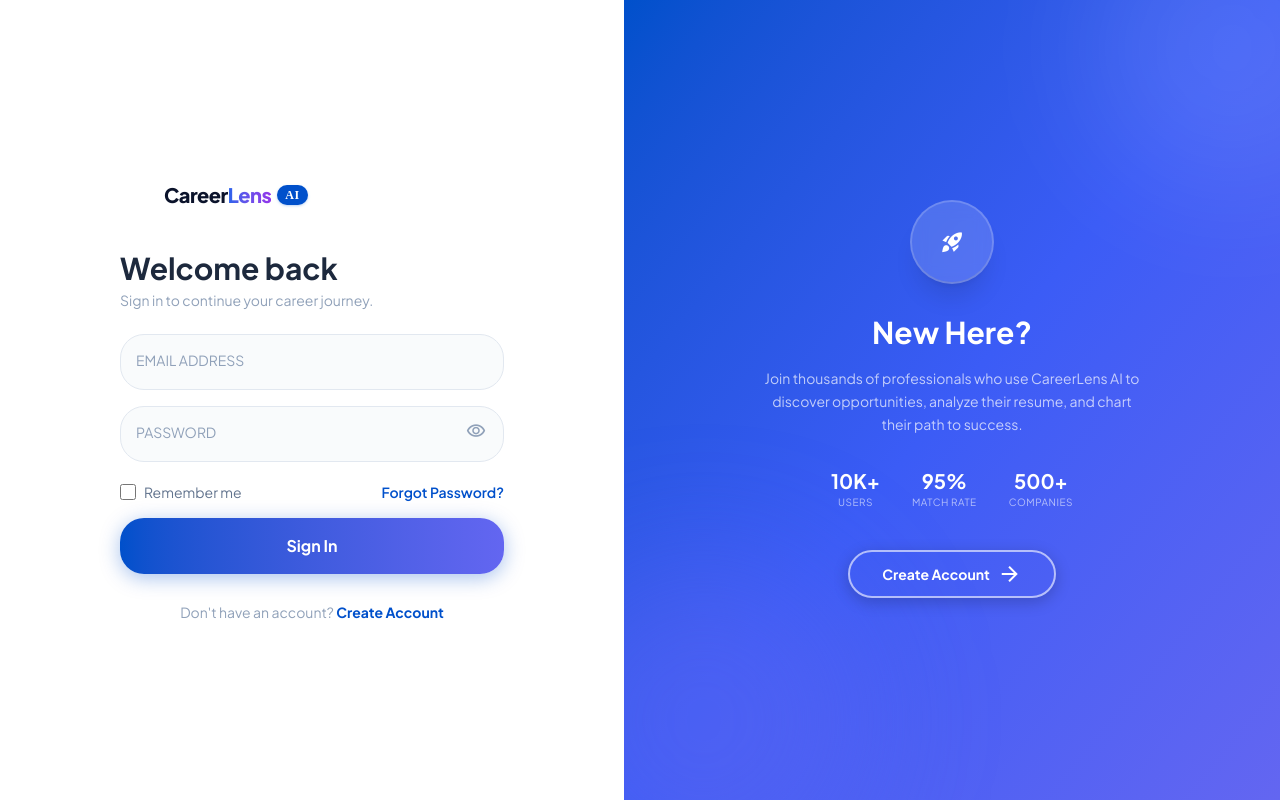
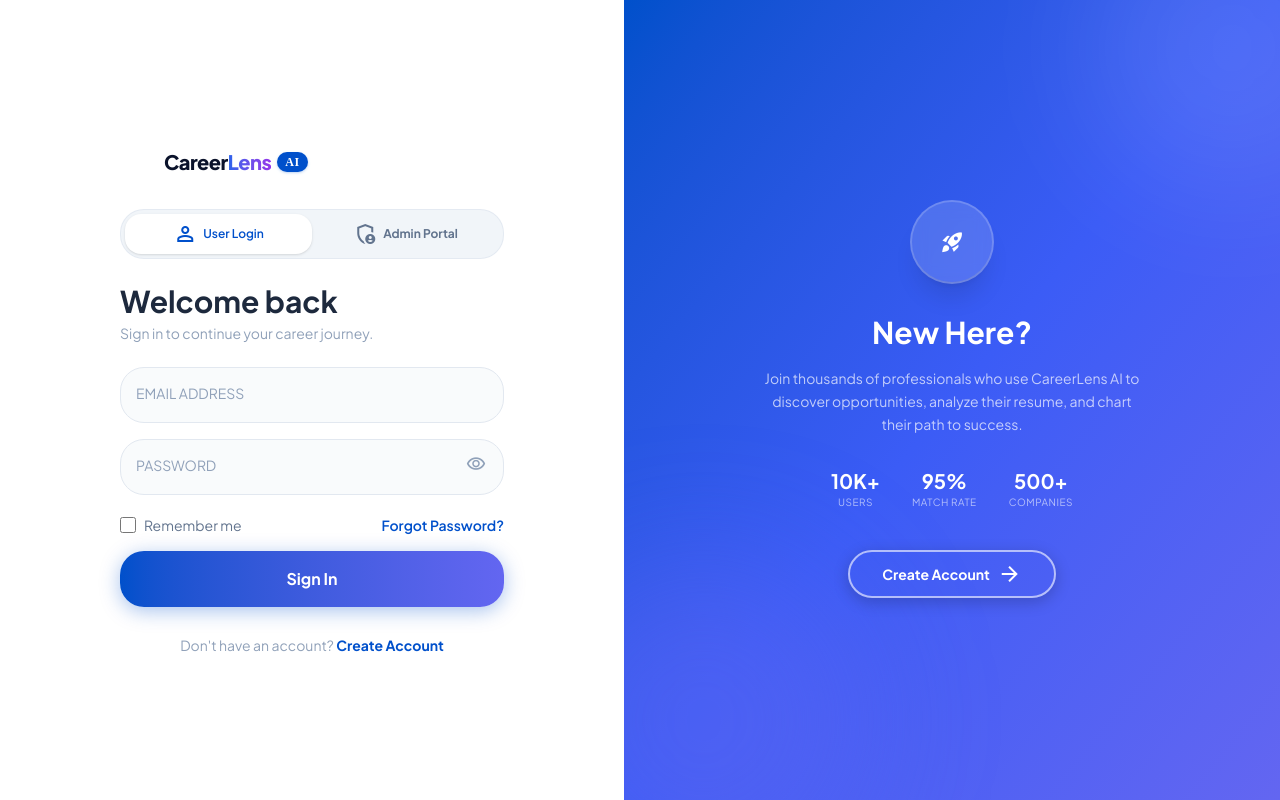
Before and after one commit to Tanmeshj17/-CareerLens-AI, a React (Vite) app in the folder frontend/: page /login in a window 1280 px wide. Built offline with nearby package versions, Linux system fonts and the light colour scheme; no server answers.

Commit message:
feat(auth): add Admin Portal login mode on login page, support admin username, auto-redirect directly to /app/admin, and keep admin panel hidden from standard users

```diff
--- a/frontend/src/App.jsx
+++ b/frontend/src/App.jsx
@@ -145,7 +145,7 @@
         <Routes>
           {/* Public Routes */}
           <Route path="/" element={<LandingPage />} />
-          <Route path="/login" element={isAuthenticated ? <Navigate to="/app" replace /> : <Login />} />
+          <Route path="/login" element={isAuthenticated ? (user?.role === 'admin' ? <Navigate to="/app/admin" replace /> : <Navigate to="/app" replace />) : <Login />} />
           <Route path="/register" element={isAuthenticated ? <Navigate to="/app" replace /> : <Register />} />
           <Route path="/verify" element={isAuthenticated ? <Navigate to="/app" replace /> : <VerifyEmail />} />
           <Route path="/forgot-password" element={isAuthenticated ? <Navigate to="/app" replace /> : <ForgotPassword />} />
--- a/frontend/src/pages/Login.jsx
+++ b/frontend/src/pages/Login.jsx
@@ -57,6 +57,7 @@
 }
 
 export default function Login() {
+  const [isAdminMode, setIsAdminMode]   = useState(false)
   const [email, setEmail]               = useState('')
   const [password, setPassword]         = useState('')
   const [showPw, setShowPw]             = useState(false)
@@ -67,6 +68,16 @@
   const { login } = useContext(AuthContext)
   const navigate  = useNavigate()
 
+  const handleToggleAdminMode = (toAdmin) => {
+    setIsAdminMode(toAdmin)
+    setErrorMsg('')
+    if (toAdmin) {
+      if (!email) setEmail('careerlensadmin')
+    } else {
+      if (email === 'careerlensadmin') setEmail('')
+    }
+  }
+
   const handleLogin = async (e) => {
     e.preventDefault()
     setLoading(true); setErrorMsg(''); setShowResend(false); setResendStatus('')
@@ -74,7 +85,11 @@
       await loginUser(email, password)
       const userData = await getCurrentUser()
       login(userData)
-      navigate('/app')
+      if (userData?.role === 'admin') {
+        navigate('/app/admin', { replace: true })
+      } else {
+        navigate('/app', { replace: true })
+      }
     } catch (err) {
       setErrorMsg(err.message || 'Login failed')
       if (err.message?.toLowerCase().includes('not verified')) setShowResend(true)
@@ -109,18 +124,50 @@
         <div className="w-full max-w-sm sm:max-w-md">
 
           {/* Desktop logo */}
-          <div className="hidden lg:block mb-8">
+          <div className="hidden lg:block mb-6">
             <CareerLensLogo size="md" />
           </div>
 
-          <h2 className="text-2xl sm:text-3xl font-bold text-slate-800 mb-1 mt-1 lg:mt-0">
-            Welcome back
+          {/* Mode Switcher: User vs Admin */}
+          <div className="flex p-1 mb-6 rounded-xl bg-slate-100 border border-slate-200/80">
+            <button
+              type="button"
+              onClick={() => handleToggleAdminMode(false)}
+              className={`flex-1 py-2 text-xs font-bold rounded-lg transition-all flex items-center justify-center gap-1.5 ${
+                !isAdminMode
+                  ? 'bg-white text-[#0050cb] shadow-sm font-semibold'
+                  : 'text-slate-500 hover:text-slate-800'
+              }`}
+            >
+              <span className="material-symbols-outlined text-[16px]">person</span>
+              User Login
+            </button>
+            <button
+              type="button"
+              onClick={() => handleToggleAdminMode(true)}
+              className={`flex-1 py-2 text-xs font-bold rounded-lg transition-all flex items-center justify-center gap-1.5 ${
+                isAdminMode
+                  ? 'bg-[#0050cb] text-white shadow-sm font-semibold'
+                  : 'text-slate-500 hover:text-slate-800'
+              }`}
+            >
+              <span className="material-symbols-outlined text-[16px]">admin_panel_settings</span>
+              Admin Portal
+            </button>
+          </div>
+
+          <h2 className="text-2xl sm:text-3xl font-bold text-slate-800 mb-1">
+            {isAdminMode ? 'Admin Command Center' : 'Welcome back'}
           </h2>
-          <p className="text-sm text-slate-400 mb-6">Sign in to continue your career journey.</p>
+          <p className="text-sm text-slate-400 mb-6">
+            {isAdminMode
+              ? 'Enter root administrator credentials to access system analytics.'
+              : 'Sign in to continue your career journey.'}
+          </p>
 
           {/* Error */}
           {errorMsg && (
-            <div className="mb-5 px-4 py-3 rounded-xl bg-red-50 border border-red-200 text-sm text-red-700 flex flex-col gap-1">
+            <div className="mb-5 px-4 py-3 rounded-xl bg-red-50 border border-red-200 text-sm text-red-700 flex flex-col gap-1 animate-fade-in">
               <span>{errorMsg}</span>
               {showResend && (
                 <div>
@@ -136,13 +183,20 @@
 
           <form onSubmit={handleLogin} className="space-y-4">
             <FloatingInput
-              id="login-email" label="Email Address" type="email"
-              value={email} onChange={e => setEmail(e.target.value)} required
+              id="login-email"
+              label={isAdminMode ? 'Admin Username or Email' : 'Email Address'}
+              type="text"
+              value={email}
+              onChange={e => setEmail(e.target.value)}
+              required
             />
             <FloatingInput
-              id="login-password" label="Password"
+              id="login-password"
+              label="Password"
               type={showPw ? 'text' : 'password'}
-              value={password} onChange={e => setPassword(e.target.value)} required
+              value={password}
+              onChange={e => setPassword(e.target.value)}
+              required
               rightEl={<EyeBtn show={showPw} toggle={() => setShowPw(!showPw)} />}
             />
 
@@ -155,40 +209,55 @@
                 />
                 <span className="text-sm text-slate-500">Remember me</span>
               </label>
+              {!isAdminMode && (
                 <Link
                   to="/forgot-password"
                   className="text-sm font-semibold text-[#0050cb] hover:text-[#003fa0] transition-colors"
                 >
                   Forgot Password?
                 </Link>
+              )}
             </div>
 
             <button
               type="submit" disabled={loading}
-              className="w-full h-14 rounded-xl font-bold text-base text-white
-                bg-gradient-to-r from-[#0050cb] to-[#6366f1]
-                hover:from-[#003fa0] hover:to-[#4f46e5] active:scale-[0.98]
+              className={`w-full h-14 rounded-xl font-bold text-base text-white
+                ${isAdminMode
+                  ? 'bg-gradient-to-r from-slate-900 via-[#0050cb] to-slate-900 hover:from-slate-800 hover:to-slate-800'
+                  : 'bg-gradient-to-r from-[#0050cb] to-[#6366f1] hover:from-[#003fa0] hover:to-[#4f46e5]'
+                }
+                active:scale-[0.98]
                 shadow-[0_4px_20px_rgba(0,80,203,0.35)]
                 hover:shadow-[0_6px_28px_rgba(0,80,203,0.45)]
                 transition-all duration-200 touch-manipulation
                 disabled:opacity-60 disabled:cursor-not-allowed
-                flex items-center justify-center gap-2"
+                flex items-center justify-center gap-2`}
             >
               {loading
                 ? <svg className="w-5 h-5 animate-spin" fill="none" viewBox="0 0 24 24">
                     <circle className="opacity-25" cx="12" cy="12" r="10" stroke="currentColor" strokeWidth="4"/>
                     <path className="opacity-75" fill="currentColor" d="M4 12a8 8 0 018-8v8H4z"/>
                   </svg>
-                : 'Sign In'}
+                : (isAdminMode ? 'Access Admin Dashboard' : 'Sign In')}
             </button>
           </form>
 
+          {!isAdminMode && (
             <p className="mt-7 text-center text-sm text-slate-400">
               Don't have an account?{' '}
               <Link to="/register" className="font-bold text-[#0050cb] hover:underline">
                 Create Account
               </Link>
             </p>
+          )}
+
+          {isAdminMode && (
+            <div className="mt-6 p-3 rounded-xl bg-slate-50 border border-slate-200/60 text-center">
+              <span className="text-xs text-slate-500 font-mono">
+                Root Account: <strong className="text-slate-700">careerlensadmin</strong>
+              </span>
+            </div>
+          )}
         </div>
       </div>
 
@@ -206,15 +275,21 @@
           <div className="mx-auto mb-8 w-20 h-20 rounded-full bg-white/15 backdrop-blur-sm
             flex items-center justify-center ring-2 ring-white/30 shadow-xl">
             <span className="material-symbols-outlined text-4xl text-white" style={{fontVariationSettings:"'FILL' 1"}}>
-              rocket_launch
+              {isAdminMode ? 'security' : 'rocket_launch'}
             </span>
           </div>
 
-          <h2 className="text-3xl font-bold leading-tight mb-4">New Here?</h2>
+          <h2 className="text-3xl font-bold leading-tight mb-4">
+            {isAdminMode ? 'Admin Portal' : 'New Here?'}
+          </h2>
           <p className="text-sm text-white/70 leading-relaxed mb-8">
-            Join thousands of professionals who use CareerLens AI to discover opportunities, analyze their resume, and chart their path to success.
+            {isAdminMode
+              ? 'Complete system control, live job intake velocity, and real-time user database analytics.'
+              : 'Join thousands of professionals who use CareerLens AI to discover opportunities, analyze their resume, and chart their path to success.'}
           </p>
 
+          {!isAdminMode && (
+            <>
               <div className="flex items-center gap-8 justify-center mb-10">
                 {[['10K+','Users'],['95%','Match Rate'],['500+','Companies']].map(([val, lbl]) => (
                   <div key={lbl} className="text-center">
@@ -234,6 +309,8 @@
                 Create Account
                 <span className="material-symbols-outlined text-[18px]">arrow_forward</span>
               </Link>
+            </>
+          )}
         </div>
       </div>
     </div>
```
Lines whose indentation alone changed are shown as unchanged.
